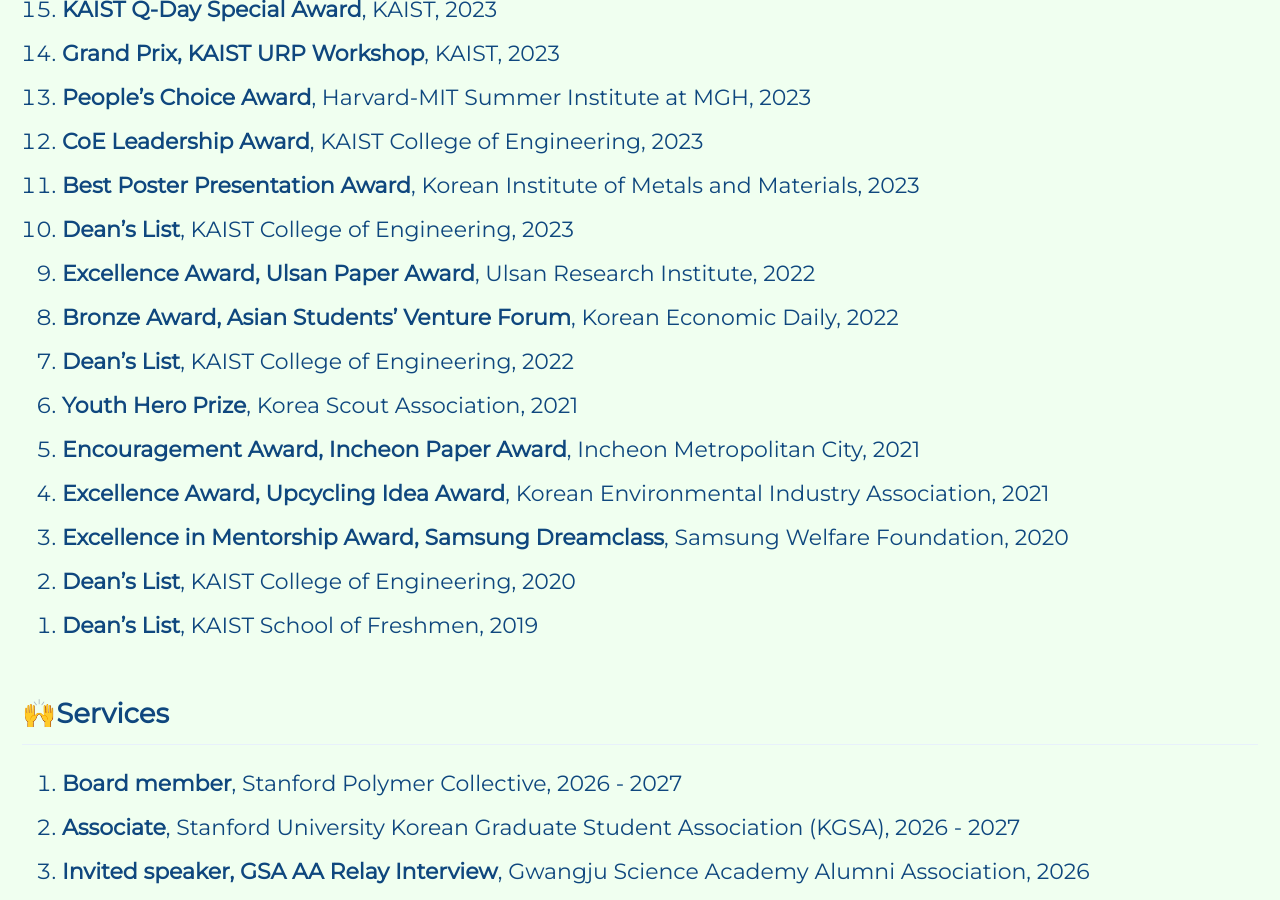
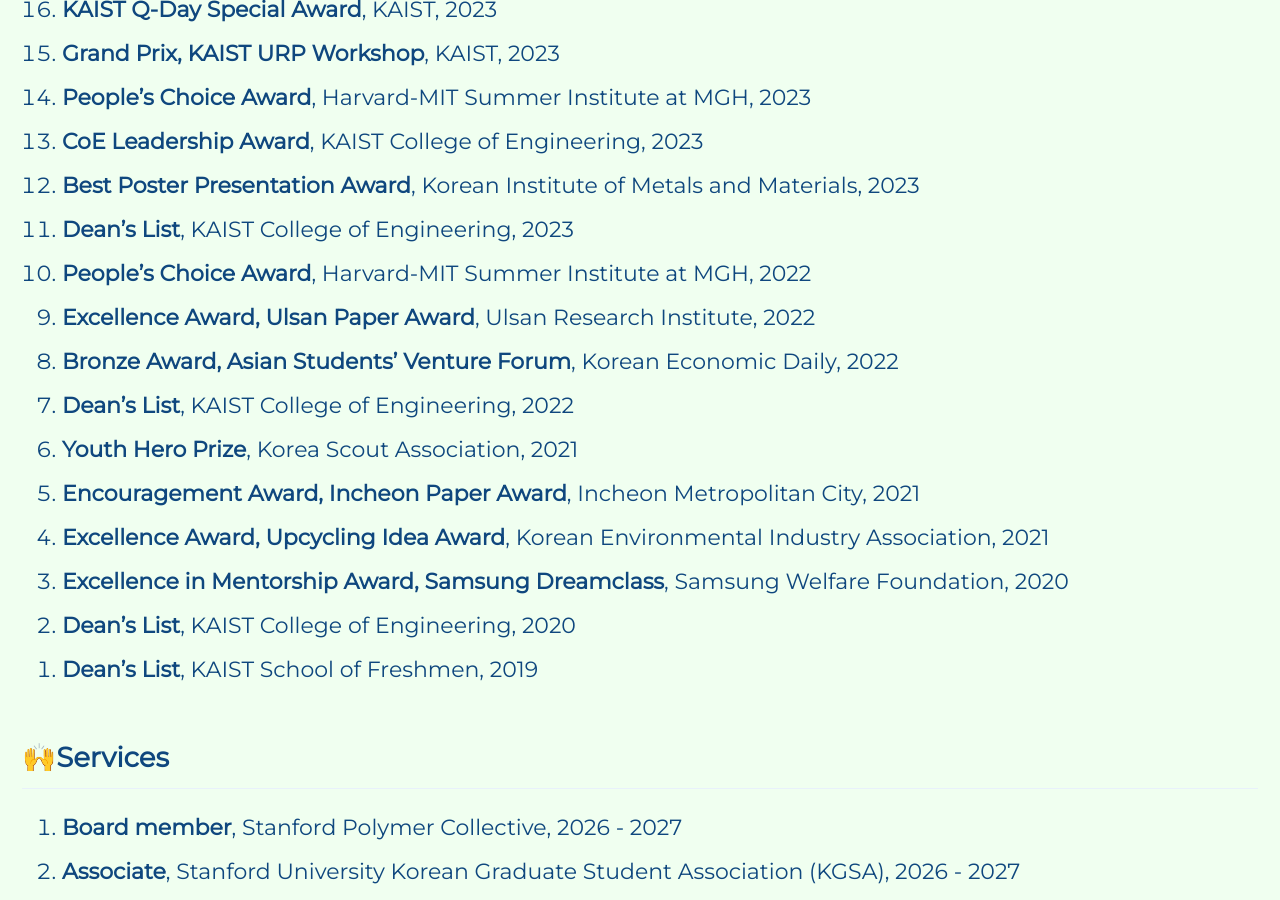
Before and after one commit to mj3259/mj3259.github.io, a Jekyll site: the page built from _pages/honorsandawards.md, in a window 1280 px wide and 900 px high, scrolled down 1982 px. Built offline with Jekyll 4.4.1, drawn with Linux system fonts in a browser that asks for light colours; cached includes are drawn as plain includes.

Commit message:
Update honorsandawards.md

```diff
--- a/_pages/honorsandawards.md
+++ b/_pages/honorsandawards.md
@@ -54,6 +54,7 @@
 1. __CoE Leadership Award__, KAIST College of Engineering, 2023
 1. __Best Poster Presentation Award__, Korean Institute of Metals and Materials, 2023
 1. __Dean's List__, KAIST College of Engineering, 2023
+1. __People's Choice Award__, Harvard-MIT Summer Institute at MGH, 2022
 1. __Excellence Award, Ulsan Paper Award__, Ulsan Research Institute, 2022
 1. __Bronze Award, Asian Students' Venture Forum__, Korean Economic Daily, 2022
 1. __Dean's List__, KAIST College of Engineering, 2022
```
